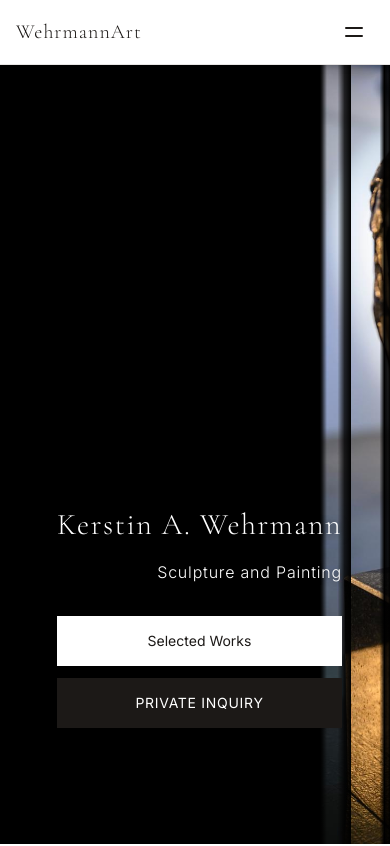
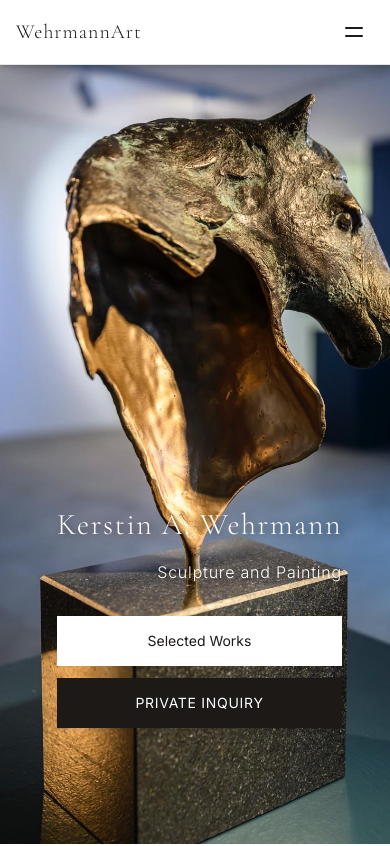
Before and after one commit to dianabombi/Kerstin-Wehrmann, a React (Create React App) app: page / in a window 390 px wide. Shown: the top 846 px of the page. Built offline with nearby package versions, Linux system fonts and the light colour scheme.

Commit message:
Fix mobile Hero banner: remove gradients and black background, adjust Works image positioning

```diff
--- a/src/components/Hero.tsx
+++ b/src/components/Hero.tsx
@@ -3,9 +3,9 @@ import { Link } from 'react-router-dom';
 
 const Hero = () => {
   return (
-    <section id="home" className="relative min-h-screen flex items-center pt-16 sm:pt-20 sm:pb-0 overflow-hidden bg-black">
+    <section id="home" className="relative min-h-screen flex items-center pt-16 sm:pt-20 sm:pb-0 overflow-hidden sm:bg-black">
       {/* Background Image - Left Positioned */}
-      <div className="absolute inset-0 z-0 ml-80">
+      <div className="absolute inset-0 z-0 sm:ml-80">
         <img
           src="/horse.JPG"
           alt="Bronze sculpture by Kerstin A. Wehrmann"
@@ -15,7 +15,7 @@ const Hero = () => {
 
         {/* Left Edge Gradient - Inside Out */}
         <div
-          className="absolute inset-0 z-[5]"
+          className="hidden sm:block absolute inset-0 z-[5]"
           style={{
             background: 'linear-gradient(to left, rgba(0,0,0,0) 90%, rgba(0,0,0,0.8) 97%, rgba(0,0,0,1) 100%)',
             pointerEvents: 'none'
@@ -24,7 +24,7 @@ const Hero = () => {
 
         {/* Right Edge Gradient - Inside Out */}
         <div
-          className="absolute inset-0 z-[5]"
+          className="hidden sm:block absolute inset-0 z-[5]"
           style={{
             background: 'linear-gradient(to right, rgba(0,0,0,0) 90%, rgba(0,0,0,0.8) 97%, rgba(0,0,0,1) 100%)',
             pointerEvents: 'none'
@@ -33,7 +33,7 @@ const Hero = () => {
 
         {/* Additional Right Edge Gradient - Inside the sculpture */}
         <div
-          className="absolute inset-0 z-[5]"
+          className="hidden sm:block absolute inset-0 z-[5]"
           style={{
             background: 'linear-gradient(to left, rgba(0,0,0,0) 0%, rgba(0,0,0,0.8) 5%, rgba(0,0,0,1) 8%, rgba(0,0,0,0) 15%)',
             pointerEvents: 'none'
@@ -42,7 +42,7 @@ const Hero = () => {
 
         {/* Middle Gradient - Same as left */}
         <div
-          className="absolute inset-0 z-[5]"
+          className="hidden sm:block absolute inset-0 z-[5]"
           style={{
             background: 'linear-gradient(to right, rgba(0,0,0,0) 25%, rgba(0,0,0,0.8) 35%, rgba(0,0,0,1) 45%, rgba(0,0,0,0.8) 40%, rgba(0,0,0,0) 45%)',
             pointerEvents: 'none'
--- a/src/components/Works.tsx
+++ b/src/components/Works.tsx
@@ -10,7 +10,7 @@ const Works = () => {
           src="/Kerstin.png"
           alt="Kerstin A. Wehrmann at work"
           className="w-full h-full object-cover"
-          style={{ objectPosition: '50% 1%' }}
+          style={{ objectPosition: '70% 1%' }}
         />
 
         {/* Dark Grey Gradient Overlay */}
```
